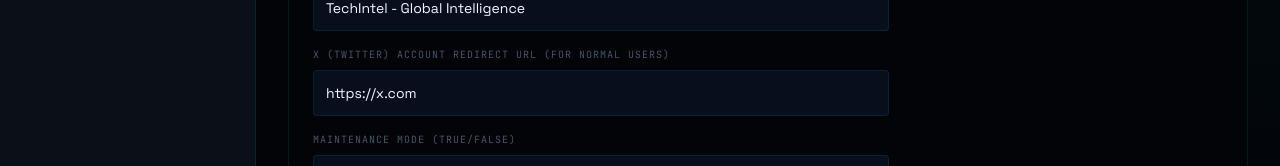
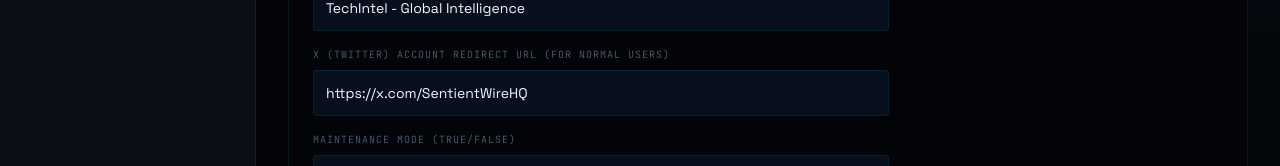
Before and after one commit to ebubekirkizil/sentientwire, a Next.js app: page /en/admin/settings in a window 1280 px wide. Shown: the part 224-390 px from the top of the page. Built offline with nearby package versions, Linux system fonts and the light colour scheme; no server answers; the database is empty.

Commit message:
fix: set default fallback redirect URL to official x.com/SentientWireHQ

```diff
--- a/src/app/[locale]/admin/settings/page.tsx
+++ b/src/app/[locale]/admin/settings/page.tsx
@@ -60,8 +60,8 @@
               <label className="font-mono text-[10px] text-[var(--text-muted)] tracking-widest uppercase">X (TWITTER) ACCOUNT REDIRECT URL (FOR NORMAL USERS)</label>
               <input
                 name="x_account_url"
-                defaultValue={settings.x_account_url || "https://x.com"}
-                placeholder="https://x.com/yourusername"
+                defaultValue={settings.x_account_url || "https://x.com/SentientWireHQ"}
+                placeholder="https://x.com/SentientWireHQ"
                 className="bg-[var(--bg-card)] border border-[var(--border-subtle)] rounded p-3 text-[var(--text-primary)] outline-none focus:border-[var(--cyan-dim)] font-sans text-sm"
               />
             </div>
--- a/src/app/[locale]/news/[id]/page.tsx
+++ b/src/app/[locale]/news/[id]/page.tsx
@@ -80,7 +80,7 @@
   const isAdmin = authCookie && authCookie.value === 'admin_granted';
 
   if (!isAdmin) {
-    let redirectUrl = 'https://x.com';
+    let redirectUrl = 'https://x.com/SentientWireHQ';
     try {
       const rs = await db.execute({
         sql: "SELECT value FROM SiteSettings WHERE key = 'x_account_url'",
```
